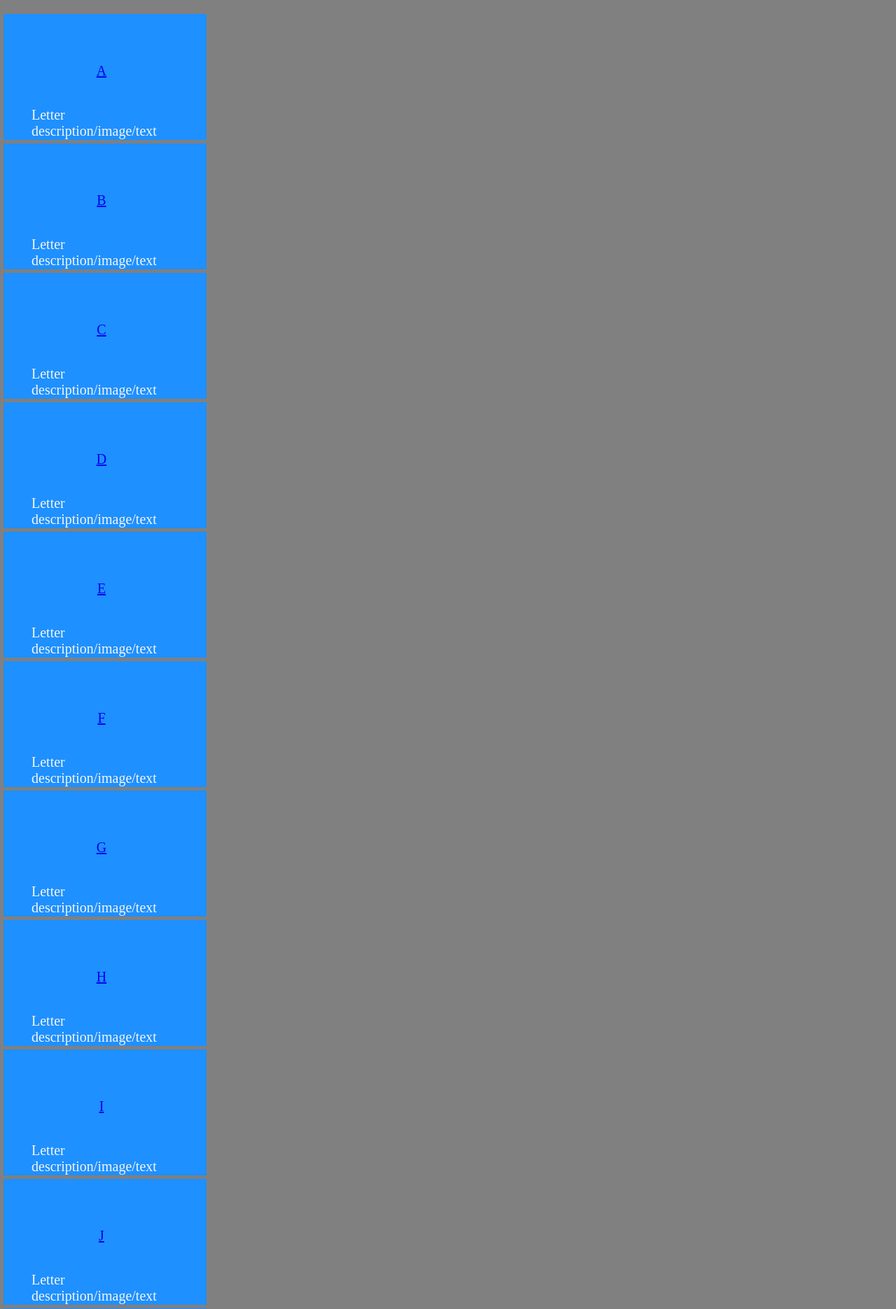
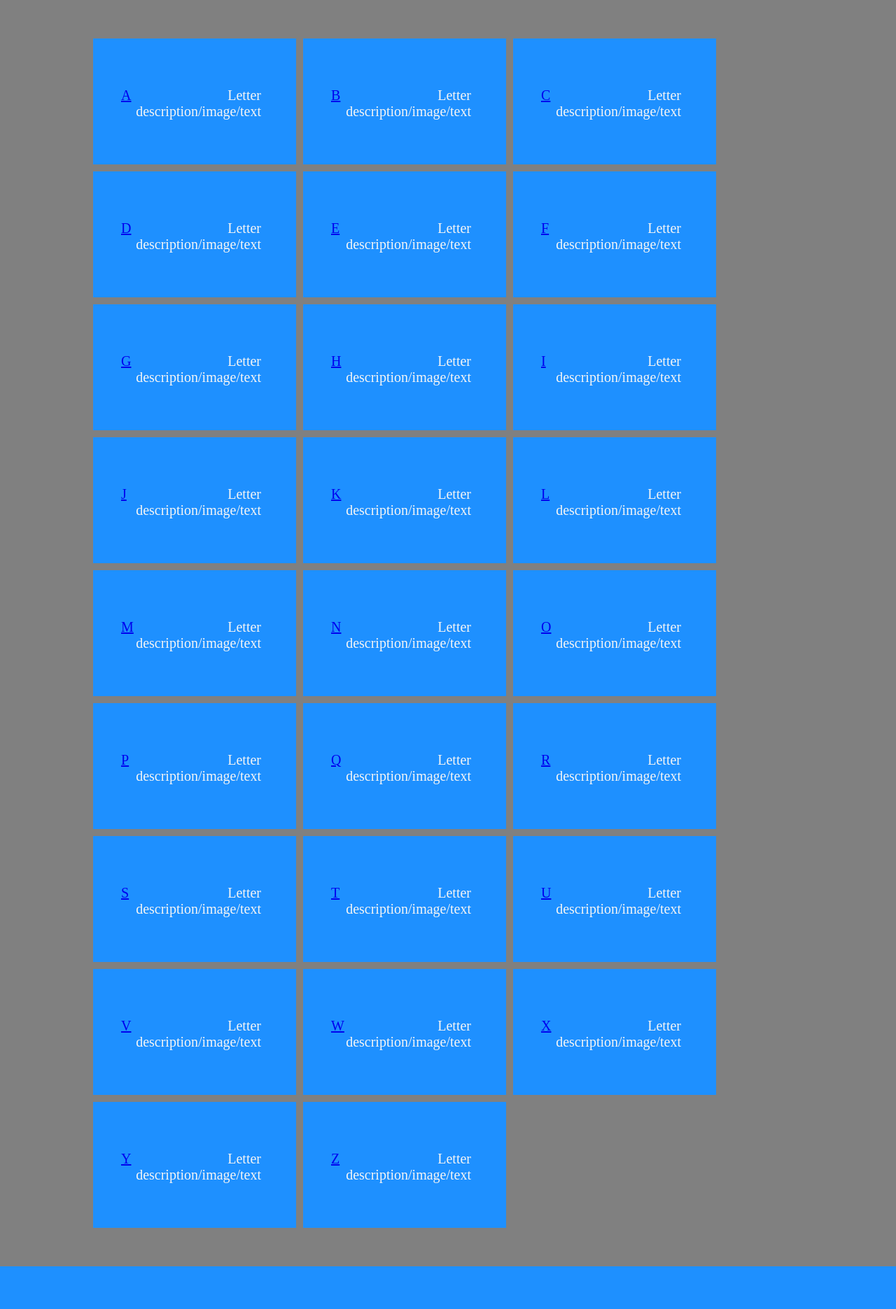
Before and after one commit to OSU-CS290-Sp2017/final-project-some-project, a Node server app: page / in a window 1280 px wide. Shown: the part 54-1925 px from the top of the page at 70% size. After the commit the page ends 1864 px from the top, so only its background shows below. Run offline with Node 20, Linux system fonts and the light colour scheme; some libraries are stand-ins or nearby versions.

Commit message:
Updated to float all letter boxes side by side

```diff
--- a/public/style.css
+++ b/public/style.css
@@ -5,7 +5,9 @@
 }
 
 .alphabet-container {
-
+  margin: 50px 10%;
+  display: flex;
+  flex-wrap: wrap;
 }
 .letter-content {
   width: 200px;
@@ -18,16 +20,13 @@
 
   background-color: dodgerblue;
   display: flex;
-  flex-wrap: wrap;
-  justify-content: center;
-  align-items: center;
   flex: 1 25%;
 }
 
 .letter-text {
   font-size: 20px;
   color: whitesmoke;
-  text-align: left;
+  text-align: right;
 }
 
 .letter {
```
